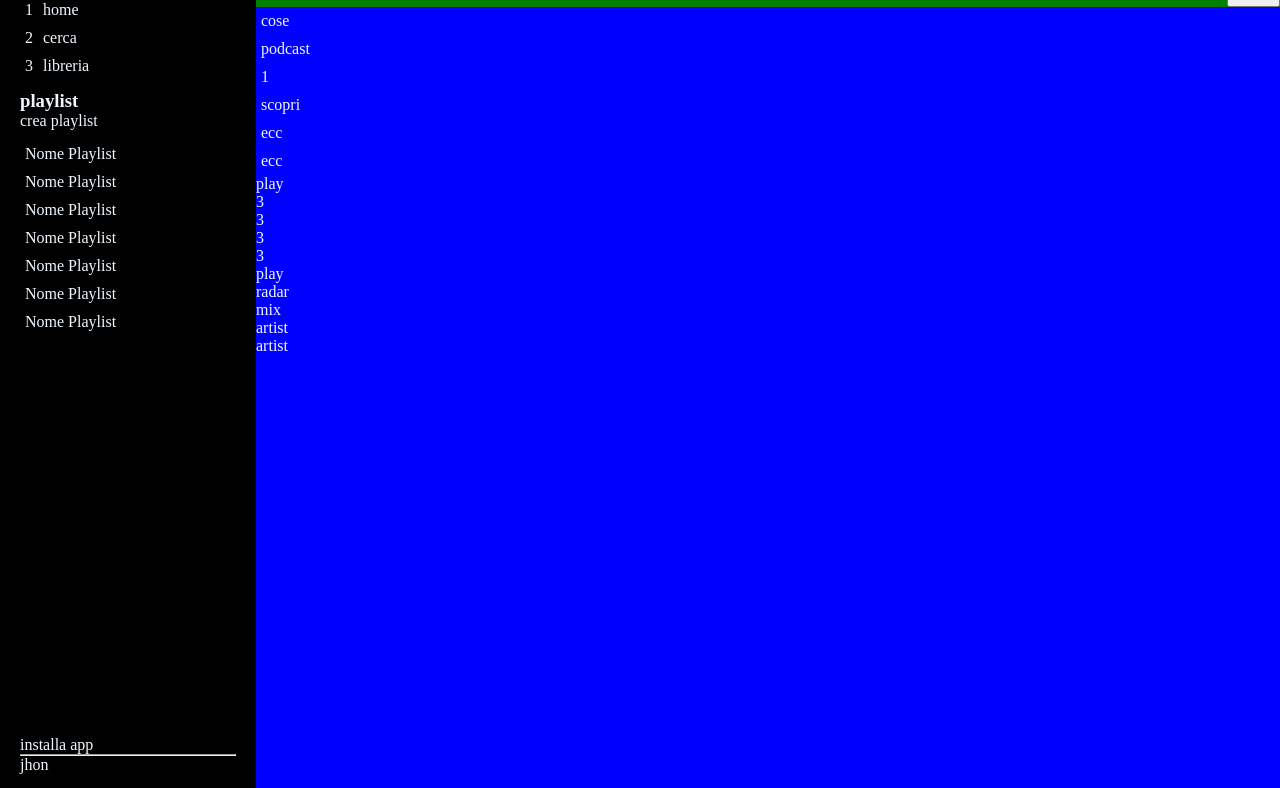
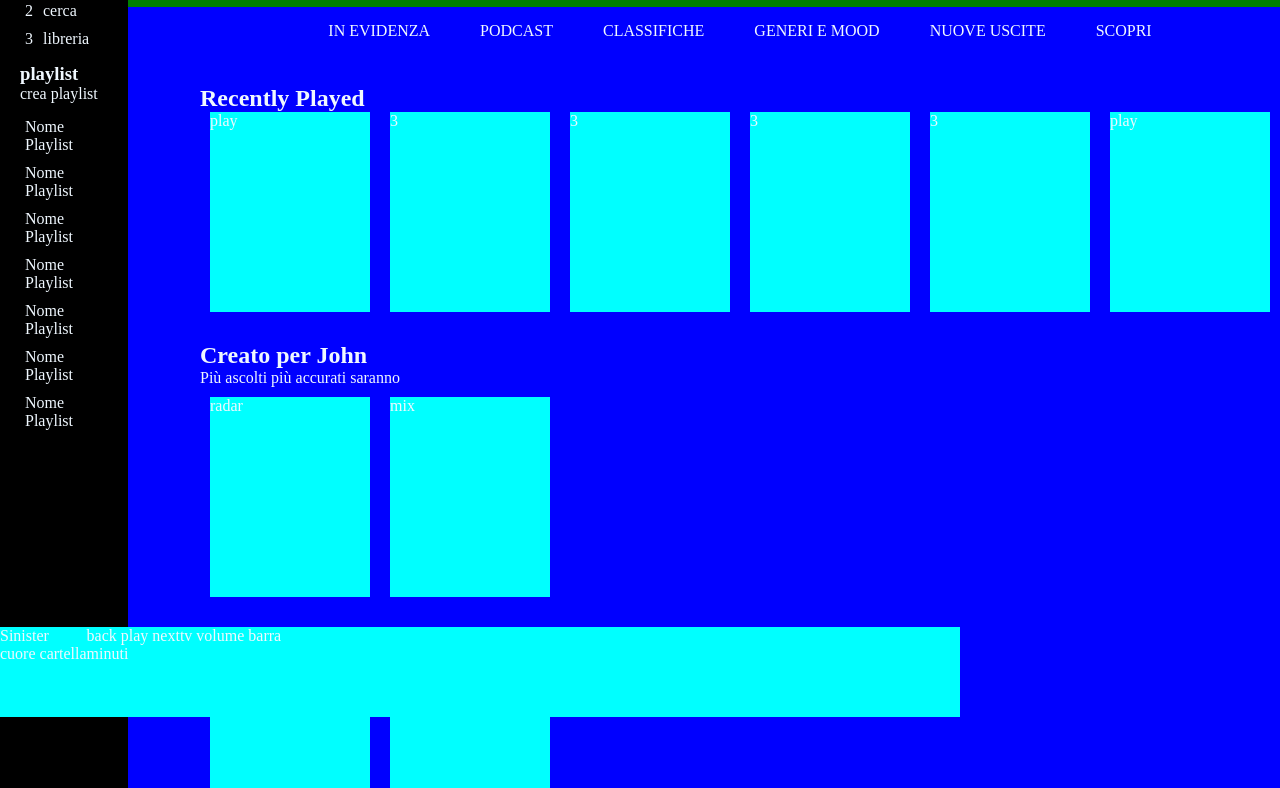
Before and after one commit to RosaD97/html-css-spotifyweb, a plain HTML site: page index.html in a window 1280 px wide. Shown: the part 83-871 px from the top of the page. Drawn offline with Linux system fonts and the light colour scheme.

Commit message:
struttura base

```diff
--- a/css/common.css
+++ b/css/common.css
@@ -17,3 +17,11 @@ ul li{
     list-style: none;
     padding: 5px;
 }
+
+.row{
+    justify-content: space-around;
+}
+
+.padding-b-30px{
+    padding-bottom: 30px;
+}
--- a/css/footer.css
+++ b/css/footer.css
@@ -1,7 +1,10 @@
 /***************************
 FOOTER
  ***************************/
- .footer-container{
-    width: 100%;
+ .container-footer{
+    width: 75%;
     background-color: aqua;
+    height: 90px;
+    position: fixed;
+    bottom: 0;
  }
--- a/css/main.css
+++ b/css/main.css
@@ -3,14 +3,17 @@ ASIDE
  ***************************/
 
  .container-aside{
-    width: 20%;
+    width: 10%;
     background-color: var(--second-color);
     padding: 20px;
+    position: fixed;
  }
   .big-container{
     max-width: 1440px;
     margin: 0 auto;
     color: aliceblue;
+    overflow: auto;
+    position: relative;
  }
 .logo-header{
     width: 70%;
@@ -24,14 +27,17 @@ ASIDE
 MAIN
  ***************************/
   .main-container{
-    width: 80%;
+    width: 100%;
     background-color: blue;
-
+    margin-bottom: 90px;
  }
-
- /***************************
+.overflow{
+    overflow: auto;
+    margin-left: 200px;
+}
+/***************************
 PLAYLIST
- ***************************/
+***************************/
  .create-playlist{
     padding-bottom: 10px;
  }
@@ -39,17 +45,43 @@ PLAYLIST
     padding-bottom: 400px;
  }
 
-  /***************************
+/***************************
 HEADER BTN
- ***************************/
+***************************/
  .header-btn{
     width: 100%;
     height: 90px;
     background-color: green;
     justify-content: flex-end;
+    align-items: center;
  }
+/***************************
+MENU LIST
+***************************/
+.ul-list{
+    justify-content: center;
+    padding: 10px 0;
+}
 
- #btn-upgrade{
+ul.ul-list li{
+    margin: 0 20px;
+}
+/***************************
+PLAYED
+***************************/
+.col-p{
+    width: calc(100% / 6 - 20px);
+    height: 200px;
+    background-color: aqua;
+    gap: 20px;
+}
 
-
+/***************************
+SUGGERIMENTI
+***************************/
+.col-s{
+    width: calc(100% / 6 - 20px);
+    height: 200px;
+    background-color: aqua;
+    margin: 10px;
 }
--- a/index.html
+++ b/index.html
@@ -63,43 +63,55 @@
 
         <section class="main-container">
 
+            <!-- HEADER BTN -->
             <div class="header-btn flex">
                 <button id="btn-upgrade">upgrade</button>
             </div>
 
-            <div>
-                <ul>
-                    <li>cose</li>
-                    <li>podcast</li>
-                    <li>1</li>
-                    <li>scopri</li>
-                    <li>ecc</li>
-                    <li>ecc</li>
+            <div class="overflow">
+                <!-- MENU LIST -->
+                <div class="menu-list padding-b-30px">
+                    <ul class="flex ul-list">
+                        <li>IN EVIDENZA</li>
+                        <li>PODCAST</li>
+                        <li>CLASSIFICHE</li>
+                        <li>GENERI E MOOD</li>
+                        <li>NUOVE USCITE</li>
+                        <li>SCOPRI</li>
                     </ul>
                 </div>
 
-            <div>
-                <div class="row">
-                    <div class="col">play</div>
-                    <div class="col">3</div>
-                    <div class="col">3</div>
-                    <div class="col">3</div>
-                    <div class="col">3</div>
-                    <div class="col">play</div>
+                <!-- PLAYED -->
+                <div class="padding-b-30px">
+                    <h2>Recently Played</h2>
+                    <div class="row flex">
+                        <div class="col-p">play</div>
+                        <div class="col-p">3</div>
+                        <div class="col-p">3</div>
+                        <div class="col-p">3</div>
+                        <div class="col-p">3</div>
+                        <div class="col-p">play</div>
                     </div>
                 </div>
 
-            <div>
-                <div class="row">
-                    <div class="col">radar</div>
-                    <div class="col">mix</div>
+                <!-- SUGGERIMENTI -->
+                <div class="padding-b-30px">
+                    <h2>Creato per John</h2>
+                    <span>Più ascolti più accurati saranno</span>
+                    <div class="row-s flex">
+                        <div class="col-s">radar</div>
+                        <div class="col-s">mix</div>
                     </div>
                 </div>
 
+                <!-- POPULAR ARTIST -->
                 <div>
-                <div class="row">
-                    <div class="col">artist</div>
-                    <div class="col">artist</div>
+                    <h2>Artisti più popolari</h2>
+                    <span>Più ascolti più accurati saranno</span>
+                    <div class="row-s flex">
+                        <div class="col-s">artist</div>
+                        <div class="col-s">artist</div>
+                    </div>
                 </div>
             </div>
 
@@ -109,7 +121,8 @@
 
 
     <!-- Footer -->
-    <footer class="footer-container big-container flex">
+    <footer class="big-container">
+        <div class="container-footer flex">
             <div class="brano">
                 <div>Sinister</div>
                 <div>
@@ -128,6 +141,7 @@
                 <span>volume</span>
                 <span>barra</span>
             </div>
+        </div>
 
     </footer>
     <!-- /Footer -->
```
Lines whose indentation alone changed are shown as unchanged.
